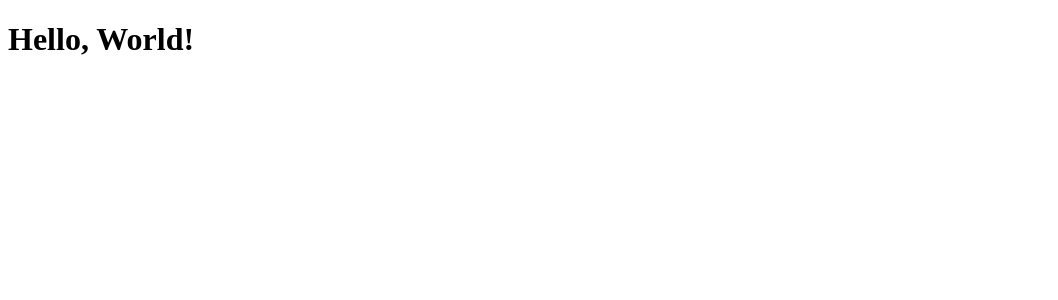
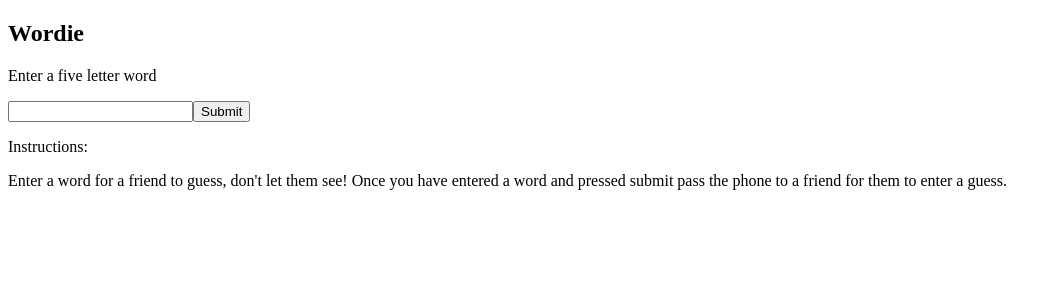
Before and after one commit to Laura-Jay/wordie-front-end, a React (Create React App) app: page / in a window 1280 px wide. Shown: the top 300 px of the page, without its empty margins (0-1058 px from the left). Built offline with nearby package versions, Linux system fonts and the light colour scheme; the HTML template or start-up script is replaced by a standard one.

Commit message:
basic outline complete

```diff
--- a/src/App.tsx
+++ b/src/App.tsx
@@ -1,7 +1,11 @@
-import { greet } from "./utils/greet";
+import MainContent from "./MainContent";
 
 function App(): JSX.Element {
-  return <h1>{greet("World")}</h1>;
+  return (
+    <>
+      <MainContent />
+    </>
+  );
 }
 
 export default App;
--- /dev/null
+++ b/src/MainContent.tsx
@@ -0,0 +1,135 @@
+import { useState } from "react"
+
+export default function MainContent(): JSX.Element {
+
+
+const [view, setView] = useState<"setup" | "guess1" | "marking" | "win" >("setup");
+
+const [word, setWord] = useState<string>("");
+
+const [guess, setGuess] = useState<string>("");
+
+function handleWordChange(event: React.ChangeEvent<HTMLInputElement>){
+    setWord(event.target.value)
+}
+
+function handleWordSubmit(){
+    setView("guess1")
+}
+
+function handleGuessChange(event: React.ChangeEvent<HTMLInputElement>){
+    setGuess(event.target.value)
+}
+
+function handleGuessSubmit(){
+    setView("marking")
+}
+
+//if word.length > 5 then alert, please enter a five letter word and set word to "" again
+
+    return (
+        <>
+       {view === "setup" &&
+       <section>
+       <div className="hero">
+            <h1>Wordie</h1>
+            <p>Enter a five letter word</p>
+            <input
+            type="text"
+            onChange={(e) => handleWordChange(e)}
+            />
+            <button onClick={handleWordSubmit}>Submit</button>
+        </div>
+        <div className="instructions">
+            <p>Instructions:</p>
+            <p>Enter a word for a friend to guess, don't let them see! Once you have entered a word and pressed submit pass the phone to a friend for them to enter a guess.</p>
+        </div>
+        </section>}
+    { view === "guess1" &&
+    <section>
+        <div className="hero">
+        <h1>Wordie</h1>
+            <p>Enter a five letter guess</p>
+            <input
+            type="text"
+            onChange={(e) => handleGuessChange(e)}
+            />
+            <button onClick={handleGuessSubmit}>Submit</button>
+        </div>
+        <div className="instructions">
+            <p>Instructions:</p>
+            <p>Try and guess the five letter word.</p>
+        </div>
+        </section>}
+        { view === "marking" &&
+    <section>
+        <div className="hero">
+        <h1>Wordie</h1>
+        <div className="letters">
+            <div className="letters--element">
+                <h1>{guess[0]}</h1>
+            </div>
+            <div className="letters--element">
+                <h1>{guess[1]}</h1>
+            </div>
+            <div className="letters--element">
+                <h1>{guess[2]}</h1>
+            </div>
+            <div className="letters--element">
+                <h1>{guess[3]}</h1>
+            </div>
+            <div className="letters--element">
+                <h1>{guess[4]}</h1>
+            </div>
+        </div>
+            <p>Enter another guess</p>
+            <input
+            type="text"
+
+            />
+            <button>Submit</button>
+        </div>
+        <div className="instructions">
+            <p>Instructions:</p>
+            <p>Green</p>
+            <p>Correct letter, correct position</p>
+            < br/>
+            <p>Orange</p>
+            <p>Correct letter, wrong position</p>
+            < br/>
+            <p>Red</p>
+            <p>Wrong letter, wrong position</p>
+        </div>
+        </section>}
+        { view === "win" &&
+    <section>
+        <div className="hero">
+        <h1>Wordie</h1>
+        <div className="letters">
+            <div className="letters--element">
+                <h1>{guess[0]}</h1>
+            </div>
+            <div className="letters--element">
+                <h1>{guess[1]}</h1>
+            </div>
+            <div className="letters--element">
+                <h1>{guess[2]}</h1>
+            </div>
+            <div className="letters--element">
+                <h1>{guess[3]}</h1>
+            </div>
+            <div className="letters--element">
+                <h1>{guess[4]}</h1>
+            </div>
+        </div>
+            <p>Congratulations!</p>
+            <button>Play Again</button>
+        </div>
+        <div className="instructions">
+            <p>Created by:</p>
+            <p>Laura Jamieson</p>
+        </div>
+        </section>}
+        </>
+    )
+}
```
